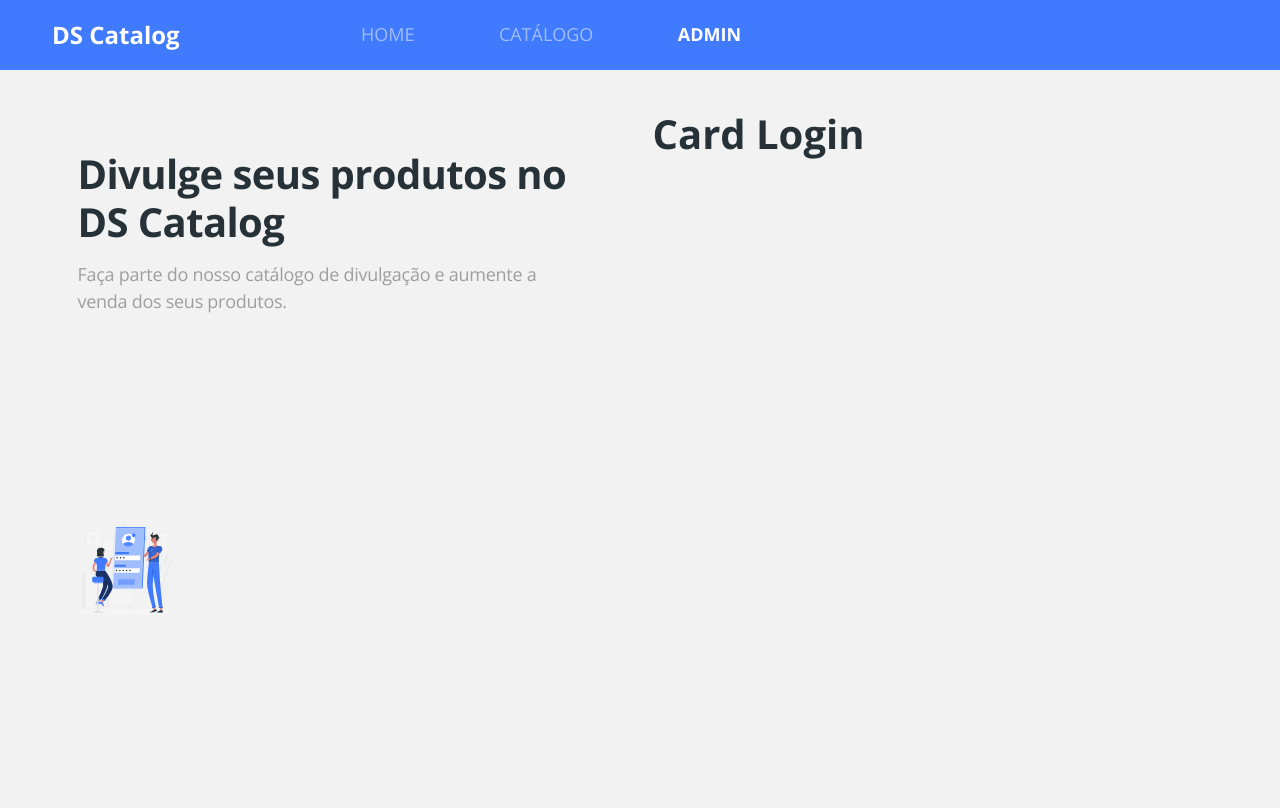
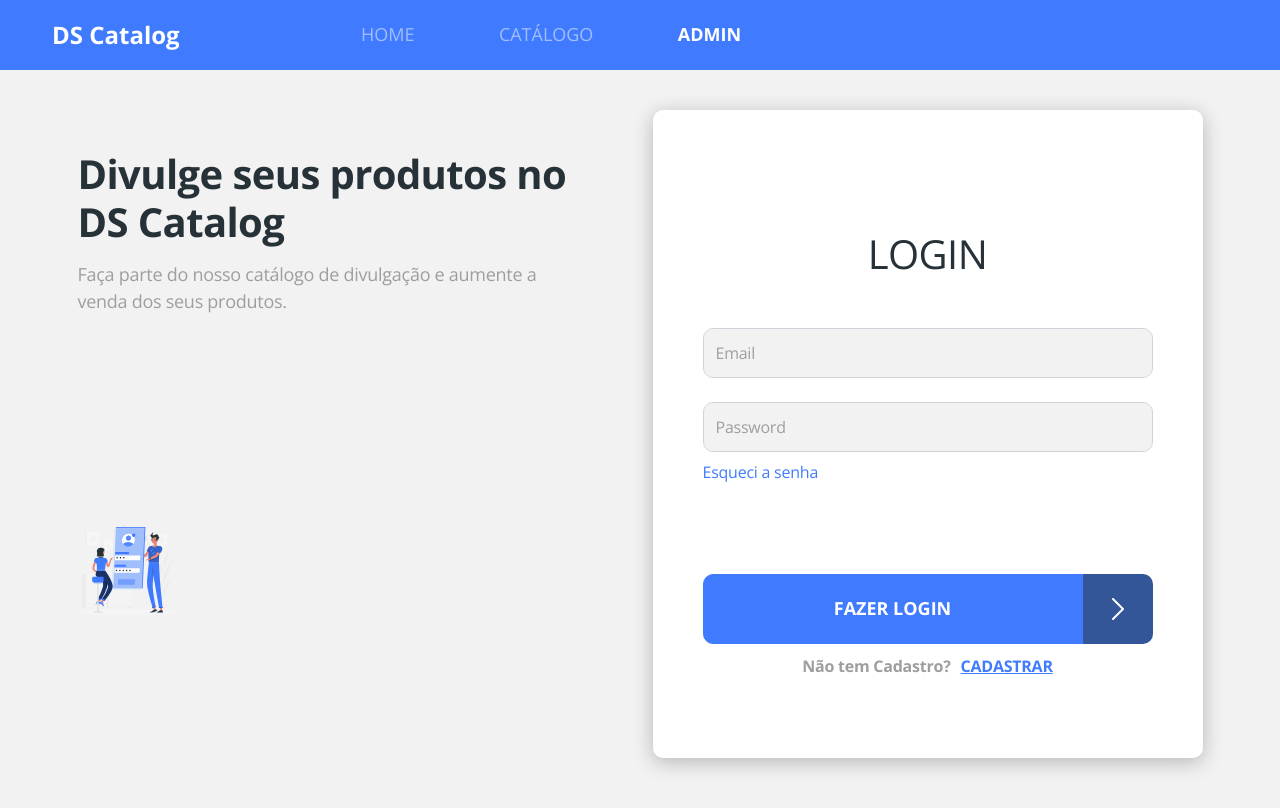
Before and after one commit to AlexEuzebio/DSCatalog, a React (Create React App) app in the folder frontweb/: page /admin/auth/login in a window 1280 px wide. Shown: the top 808 px of the page. Built offline with nearby package versions, Linux system fonts and the light colour scheme; no server answers.

Commit message:
Login card styling

```diff
--- a/frontweb/src/App.css
+++ b/frontweb/src/App.css
@@ -25,3 +25,15 @@
   box-shadow: 0px 4px 20px rgba(0, 0, 0, 0.25);
   border-radius: 10px;
 }
+
+.base-input {
+  border-radius: 10px;
+  font-size: 1em;
+  letter-spacing: -0.015em;
+  color: #263238;
+  height: 50px;
+}
+
+.base-input::placeholder {
+  color: #9E9E9E;
+}
--- a/frontweb/src/components/ButtonIcon/styles.css
+++ b/frontweb/src/components/ButtonIcon/styles.css
@@ -3,11 +3,12 @@
 }
 
 .btn-container button {
+  width: calc(100% - 50px);
   border-radius: 10px 0 0 10px;
 }
 
 .btn h6 {
-    color: #FFF;
+  color: #fff;
   font-size: 12px;
   text-transform: uppercase;
 }
@@ -20,13 +21,19 @@
   align-items: center;
   background-color: #335698;
   border-radius: 0px 10px 10px 0px;
-    color: #FFF;
+  color: #fff;
 }
 
 @media (min-width: 576px) {
+  .btn-container button {
+    width: calc(100% - 70px);
+    border-radius: 10px 0 0 10px;
+  }
+
   .btn-icon-container {
     width: 70px;
     height: 70px;
+
 }
   .btn h6 {
     font-size: 18px;
--- /dev/null
+++ b/frontweb/src/pages/Admin/Auth/Login/index.tsx
@@ -0,0 +1,44 @@
+import { Link } from 'react-router-dom';
+import ButtonIcon from 'components/ButtonIcon';
+
+import './styles.css';
+
+const Login = () => {
+  return (
+    <div className="base-card login-card">
+      <h1>LOGIN</h1>
+      <form>
+        <div className="mb-4">
+          <input
+            type="text"
+            className="form-control base-input"
+            placeholder="Email"
+            name="username"
+          />
+        </div>
+        <div className="mb-2">
+          <input
+            type="password"
+            className="form-control base-input "
+            placeholder="Password"
+            name="password"
+          />
+        </div>
+        <Link to="/admin/auth/recover" className="login-link-recover">
+          Esqueci a senha
+        </Link>
+        <div className="login-submit">
+          <ButtonIcon text="Fazer login" />
+        </div>
+        <div className="signup-container">
+          <span className="not-registered">Não tem Cadastro?</span>
+          <Link to="/admin/auth/register" className="login-link-register">
+            CADASTRAR
+          </Link>
+        </div>
+      </form>
+    </div>
+  );
+};
+
+export default Login;
--- /dev/null
+++ b/frontweb/src/pages/Admin/Auth/Login/styles.css
@@ -0,0 +1,56 @@
+.login-card {
+  padding: 20px;
+  font-size: 16px;
+}
+
+.login-card h1 {
+  font-weight: normal;
+  font-size: 2.5em;
+  text-align: center;
+  letter-spacing: -0.015em;
+  color: #263238;
+  text-transform: uppercase;
+  margin-top: 70px;
+  margin-bottom: 50px;
+}
+
+.login-link-recover {
+  font-size: 1em;
+  letter-spacing: -0.015em;
+  color: #407bff;
+  display: block;
+  margin-bottom: 90px;
+}
+
+.login-link-register {
+  font-weight: bold;
+  font-size: 1em;
+  text-align: center;
+  letter-spacing: -0.015em;
+  text-decoration-line: underline;
+  color: #407bff;
+  margin-left: 10px;
+}
+
+.login-submit {
+  margin-bottom: 10px;
+}
+
+.not-registered {
+  font-weight: bold;
+  font-size: 1em;
+  text-align: center;
+  letter-spacing: -0.015em;
+  color: #9e9e9e;
+}
+
+.signup-container {
+  text-align: center;
+  margin-bottom: 30px;
+}
+
+@media (min-width: 576px) {
+  .login-card {
+    padding: 50px;
+  }
+}
--- a/frontweb/src/pages/Admin/Auth/index.tsx
+++ b/frontweb/src/pages/Admin/Auth/index.tsx
@@ -1,5 +1,6 @@
 import { ReactComponent as AuthImage} from 'assets/images/auth-image.svg';
 import { Route, Switch } from 'react-router-dom';
+import Login from './Login';
 
 import './styles.css';
 
@@ -14,7 +15,7 @@
       <div className="auth-form-container">
         <Switch>
           <Route path="/admin/auth/login">
-            <h1>Card Login</h1>
+            <Login />
           </Route>
           <Route path="/admin/auth/signup">
             <h1>Card SignUp</h1>
```
Lines whose indentation alone changed are shown as unchanged.
